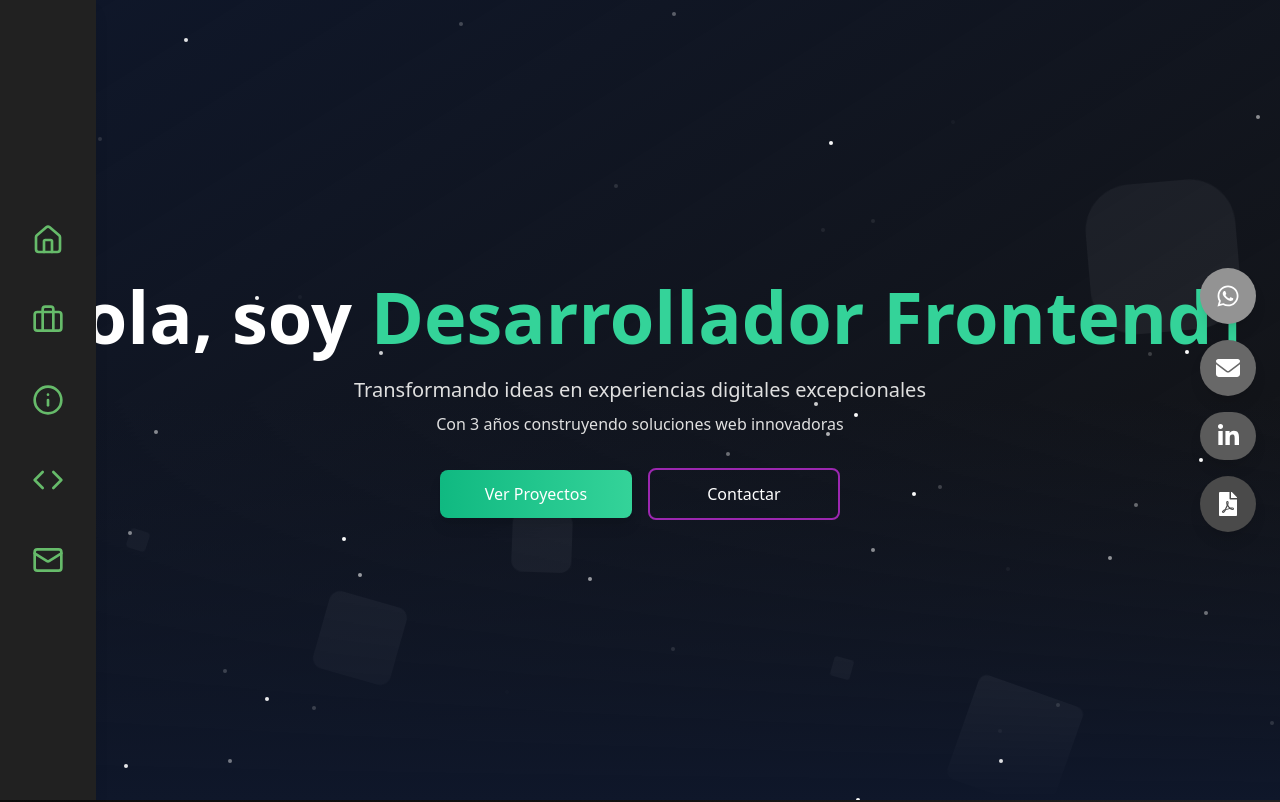
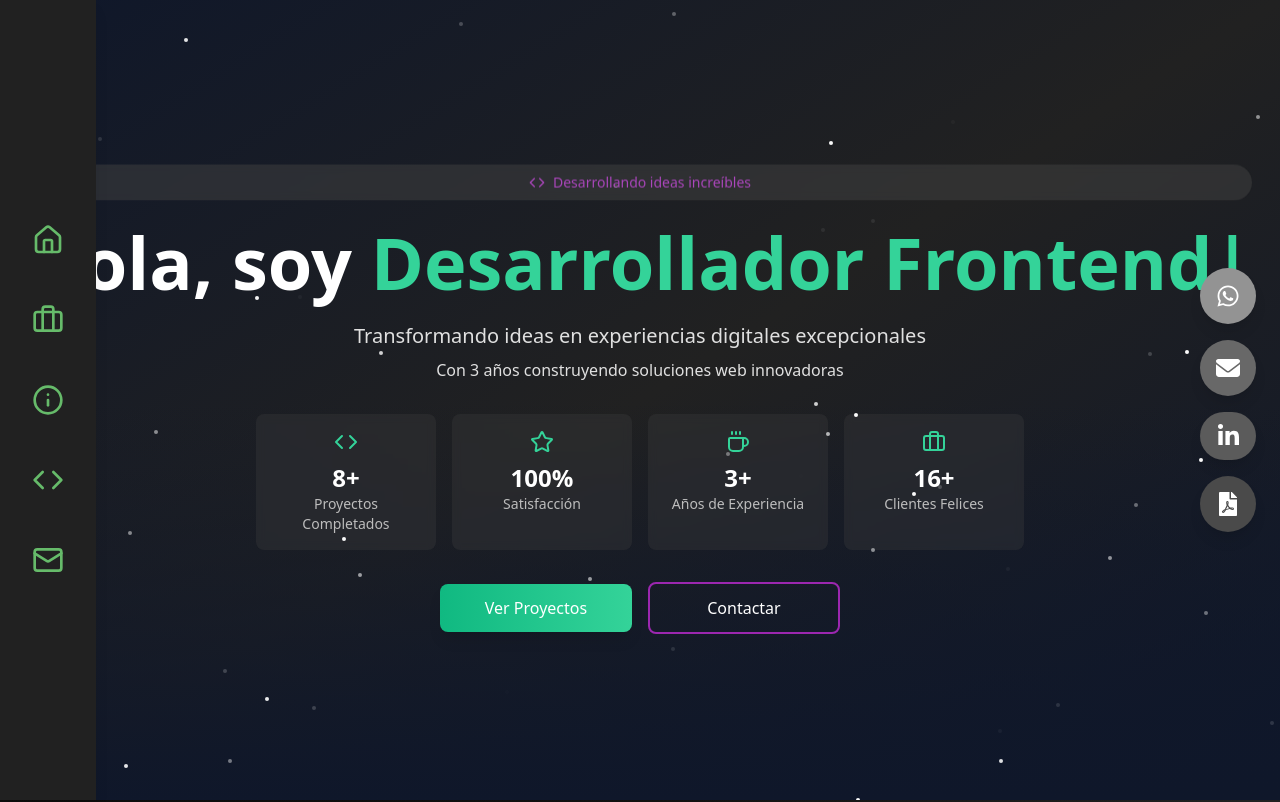
Before and after one commit to ArturoEstrada0/portafolio, a React (Vite) app: page / in a window 1280 px wide. Shown: the top 802 px of the page. Built offline with nearby package versions, Linux system fonts and the light colour scheme.

Commit message:
nuevo header

```diff
--- a/src/App.css
+++ b/src/App.css
@@ -31,3 +31,18 @@
 .animate-twinkle {
   animation: twinkle 3s infinite;
 }
+
+@keyframes bounce-slow {
+  0%, 100% {
+    transform: translateY(-5%);
+    animation-timing-function: cubic-bezier(0.8, 0, 1, 1);
+  }
+  50% {
+    transform: translateY(0);
+    animation-timing-function: cubic-bezier(0, 0, 0.2, 1);
+  }
+}
+
+.animate-bounce-slow {
+  animation: bounce-slow 3s infinite;
+}
--- a/src/components/Header.jsx
+++ b/src/components/Header.jsx
@@ -1,5 +1,6 @@
 import React, { useState, useEffect } from 'react';
-import './Header.css';
+import { Coffee, Briefcase, Code, Star } from 'lucide-react';
+import './Header.css'
 
 const TypewriterEffect = ({ words, speed = 100, deleteSpeed = 50, delayBetweenWords = 2000 }) => {
   const [text, setText] = useState('');
@@ -32,6 +33,33 @@ const TypewriterEffect = ({ words, speed = 100, deleteSpeed = 50, delayBetweenWo
   return <span className="text-emerald-400">{text}<span className="animate-pulse">|</span></span>;
 };
 
+const StatusIndicator = () => {
+  const [status, setStatus] = useState(0);
+  const statuses = [
+    { text: "Disponible para proyectos", icon: Coffee, color: "text-green-400" },
+    { text: "Buscando nuevas oportunidades", icon: Briefcase, color: "text-blue-400" },
+    { text: "Desarrollando ideas increíbles", icon: Code, color: "text-purple-400" }
+  ];
+
+  useEffect(() => {
+    const interval = setInterval(() => {
+      setStatus((prev) => (prev + 1) % statuses.length);
+    }, 3000);
+    return () => clearInterval(interval);
+  }, []);
+
+  const CurrentIcon = statuses[status].icon;
+
+  return (
+    <div className="flex items-center justify-center space-x-2 bg-gray-800/50 backdrop-blur-sm py-2 px-4 rounded-full animate-bounce-slow">
+      <CurrentIcon className={`w-4 h-4 ${statuses[status].color}`} />
+      <span className={`text-sm ${statuses[status].color}`}>
+        {statuses[status].text}
+      </span>
+    </div>
+  );
+};
+
 const Particles = () => {
   useEffect(() => {
     const particlesContainer = document.getElementById('particles-container');
@@ -50,6 +78,14 @@ const Particles = () => {
   return <div id="particles-container" className="absolute inset-0 z-50 pointer-events-none"></div>;
 };
 
+const StatBox = ({ icon: Icon, value, label }) => (
+  <div className="flex flex-col items-center p-4 bg-gray-800/30 backdrop-blur-sm rounded-lg hover:bg-gray-800/50 transition-all duration-300 transform hover:scale-105">
+    <Icon className="w-6 h-6 text-emerald-400 mb-2" />
+    <div className="text-2xl font-bold text-white">{value}</div>
+    <div className="text-sm text-gray-400">{label}</div>
+  </div>
+);
+
 const Header = () => {
   const [isVisible, setIsVisible] = useState(false);
 
@@ -65,16 +101,19 @@ const Header = () => {
   };
 
   return (
-    <header id="inicio" className="relative h-screen flex items-center justify-center overflow-hidden bg-gradient-to-br z-20 from-slate-900 via-gray-00 ">
-      {/* Efecto de partículas/estrellas */}
+    <header id="inicio" className="relative h-screen flex items-center justify-center overflow-hidden bg-gradient-to-br z-20 from-slate-900 via-gray-900 to-slate-900">
       <Particles />
 
-      {/* Contenido principal */}
       <div
         className={`relative z-20 text-center px-4 transition-all duration-1000 transform ${
           isVisible ? 'translate-y-0 opacity-100' : 'translate-y-10 opacity-0'
         }`}
       >
+        {/* Indicador de estado */}
+        <div className="mb-6">
+          <StatusIndicator />
+        </div>
+
         <h1 className="text-4xl md:text-6xl lg:text-7xl font-bold text-white mb-6">
           Hola, soy{' '}
           <TypewriterEffect
@@ -92,6 +131,14 @@ const Header = () => {
             Con 3 años construyendo soluciones web innovadoras
           </span>
         </p>
+
+        {/* Stats Grid */}
+        <div className="grid grid-cols-2 md:grid-cols-4 gap-4 max-w-3xl mx-auto mb-8">
+          <StatBox icon={Code} value="8+" label="Proyectos Completados" />
+          <StatBox icon={Star} value="100%" label="Satisfacción" />
+          <StatBox icon={Coffee} value="3+" label="Años de Experiencia" />
+          <StatBox icon={Briefcase} value="16+" label="Clientes Felices" />
+        </div>
 
         <div className="flex flex-col sm:flex-row items-center justify-center gap-4">
           <button
@@ -112,7 +159,6 @@ const Header = () => {
         </div>
       </div>
 
-      {/* Overlay gradiente */}
       <div className="absolute inset-0 bg-gradient-to-b from-transparent via-transparent to-slate-900 z-10 pointer-events-none"/>
     </header>
   );
```
